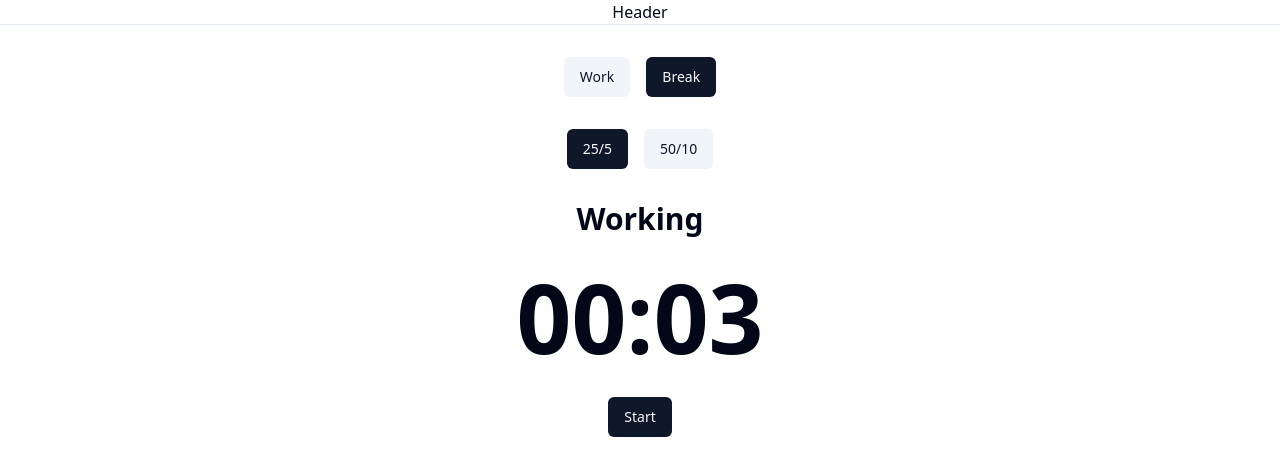
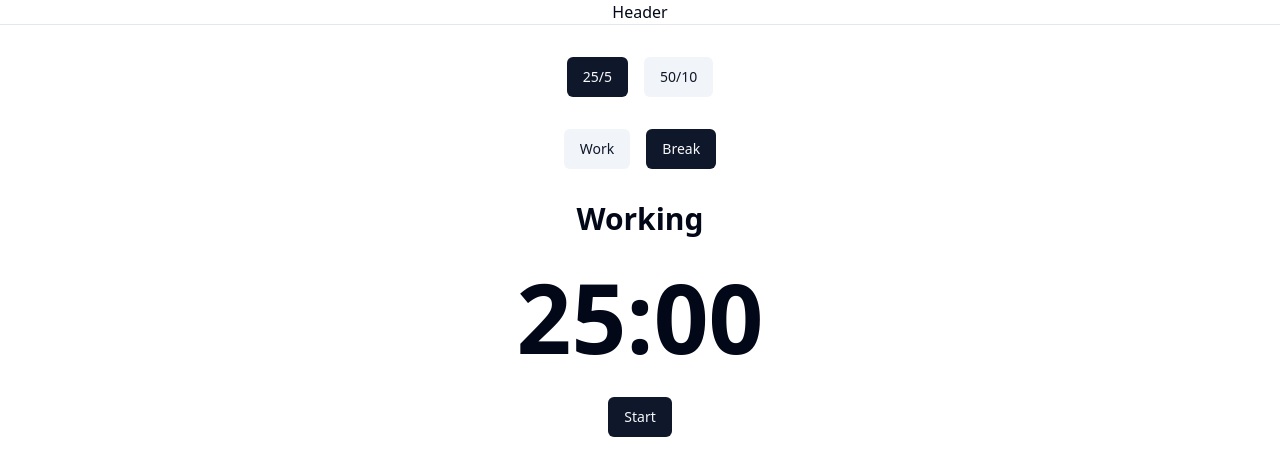
Before and after one commit to pdpau/pomodoro, a React (Vite) app: page / in a window 1280 px wide. Shown: the top 476 px of the page. Built offline with nearby package versions, Linux system fonts and the light colour scheme.

Commit message:
no he avançat gaire

```diff
--- a/src/components/Header.tsx
+++ b/src/components/Header.tsx
@@ -1,12 +1,16 @@
 import { cn } from "@/lib/utils";
+import { Button } from '@/components/ui/button';
 
 const Header = () => {
+
+
     return (
         <header className={cn(
         "flex", // TODO: Afegir coses
         "items-center justify-center",
         )}>
             <h1>Header</h1>
+
         </header>
     );
 }
--- a/src/components/Pomodoro.tsx
+++ b/src/components/Pomodoro.tsx
@@ -6,12 +6,14 @@ import { Dispatch, SetStateAction, useEffect, useState } from 'react';
 
 const PomodoroOptions = {
     '25/5': {
-        work: 3, // in seconds
-        rest: 5
+        /* work: 3, // in seconds
+        rest: 5 */
+        initWork: 25 * 60,
+        initRest: 5 * 60
     },
     '50/10': {
-        work: 50 * 60,
-        rest: 10 * 60
+        initWork: 50 * 60,
+        initRest: 10 * 60
     }
 }
 
@@ -27,18 +29,28 @@ const formatTime = (time: number, setDisplay: Dispatch<SetStateAction<string>>)
 
 
 const Pomodoro = () => {
-    /* Options */
+    /* Options and modes */
     const [option, setOption] = useState<PomodoroOptionsType>('25/5');
-    const [work, setWork] = useState<number>(PomodoroOptions[option].work);
-    const [rest, setRest] = useState<number>(PomodoroOptions[option].rest);
+    const [work, setWork] = useState<number>(PomodoroOptions[option].initWork);
+    const [rest, setRest] = useState<number>(PomodoroOptions[option].initRest);
     const [mode, setMode] = useState<ModeType>('work');
-    const handleOption = (newOption: PomodoroOptionsType) => {
+    /* const handleOption = (newOption: PomodoroOptionsType) => {
+        if (mode === 'work') setWork(PomodoroOptions[newOption].initWork);
+        if (mode === 'rest') setRest(PomodoroOptions[newOption].initRest);
         setOption(newOption);
-        setWork(PomodoroOptions[newOption].work);
-        setRest(PomodoroOptions[newOption].rest);
-        setMode('work'); // siempre que se pulsa el boton del modo, empieza un periodo de trabajo
     }
-    /* End of options */
+    const handleMode = (newMode: ModeType) => {
+        if (newMode === 'work') setWork(PomodoroOptions[option].initWork);
+        if (newMode === 'rest') setRest(PomodoroOptions[option].initRest);
+        setMode(newMode);
+    } */
+    const handleOptionMode = (newOption: PomodoroOptionsType, newMode: ModeType) => {
+        setOption(newOption);
+        setMode(newMode);
+        setWork(PomodoroOptions[newOption].initWork);
+        setRest(PomodoroOptions[newOption].initRest);
+    }
+    /* End of options and modes */
 
     /* Playing or not playing time */
     const [isPlaying, setIsPlaying] = useState<boolean>(false);
@@ -51,15 +63,13 @@ const Pomodoro = () => {
             if (mode === 'work') {
                 setWork(work => work - 1);
                 if (work <= 0) {
-                    setMode('rest');
-                    setRest(PomodoroOptions[option].rest);
+                    handleOptionMode(option, 'rest');
                     formatTime(rest, setDisplay); // para que se actualice el display a los minutos antes de empezar la cuenta atras
                 }
             } else if (mode === 'rest') {
                 setRest(rest => rest - 1);
                 if (rest <= 0) {
-                    setMode('work');
-                    setWork(PomodoroOptions[option].work);
+                    handleOptionMode(option, 'work');
                     formatTime(work, setDisplay);
                 }
             }
@@ -85,18 +95,18 @@ const Pomodoro = () => {
         "gap-8 p-8",
         "flex flex-col items-center justify-center"
         )}>
-            <div id="options" className="flex gap-4"> {/* TODO: Deixar aquest */}
-                <Button variant={'secondary'} className="hover:bg-slate-200">Work</Button>
-                <Button variant={'default'}>Break</Button>
+            <div className="flex gap-4"> {/* TODO: Passar al header */}
+                <Button onClick={() => handleOptionMode("25/5", mode)} variant={'default'}>25/5</Button>
+                <Button onClick={() => handleOptionMode("50/10", mode)} variant={'secondary'} className="hover:bg-slate-200">50/10</Button>
             </div>
-            <div className="flex gap-4"> {/* TODO: Eliminar aquest tipus d'opcions */}
-                <Button onClick={() => handleOption("25/5")} variant={'default'}>25/5</Button>
-                <Button onClick={() => handleOption("50/10")} variant={'secondary'} className="hover:bg-slate-200">50/10</Button>
+            <div id="options" className="flex gap-4">
+                <Button onClick={() => handleOptionMode(option, "work")} variant={'secondary'} className="hover:bg-slate-200">Work</Button>
+                <Button onClick={() => handleOptionMode(option, "rest")} variant={'default'}>Break</Button>
             </div>
             <span className="text-3xl font-bold">{mode === 'work' ? 'Working' : 'Break time !!'}</span>
             <span className="text-8xl font-bold">{display}</span>
             <div id="start-stop-buttons" className="flex gap-2">
-                {/* TODO: hacer mis botones con mis estilos */}
+                {/* TODO: Donar estils als botons */}
                 {isPlaying ? (
                     <Button onClick={handleIsPlaying} variant={'destructive'}>Stop</Button>
                 ) : (
```
